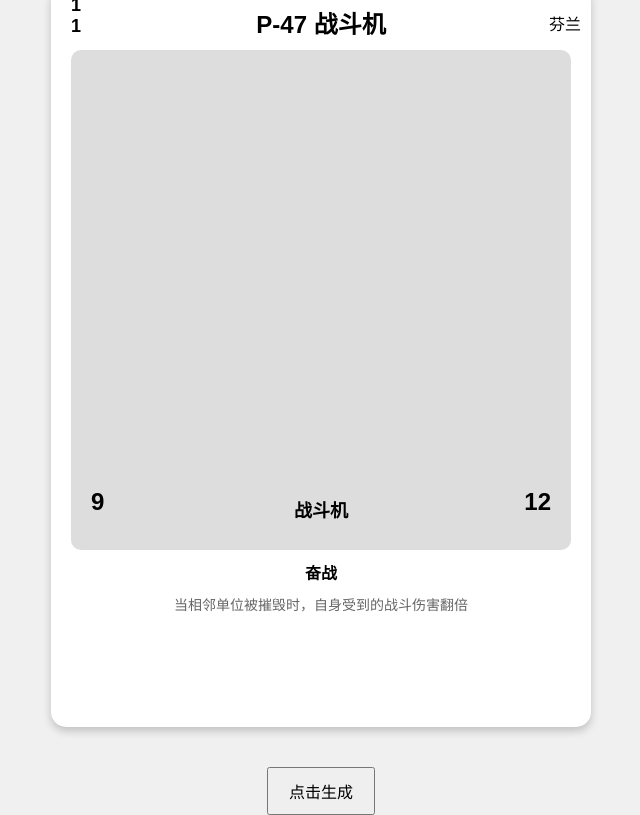
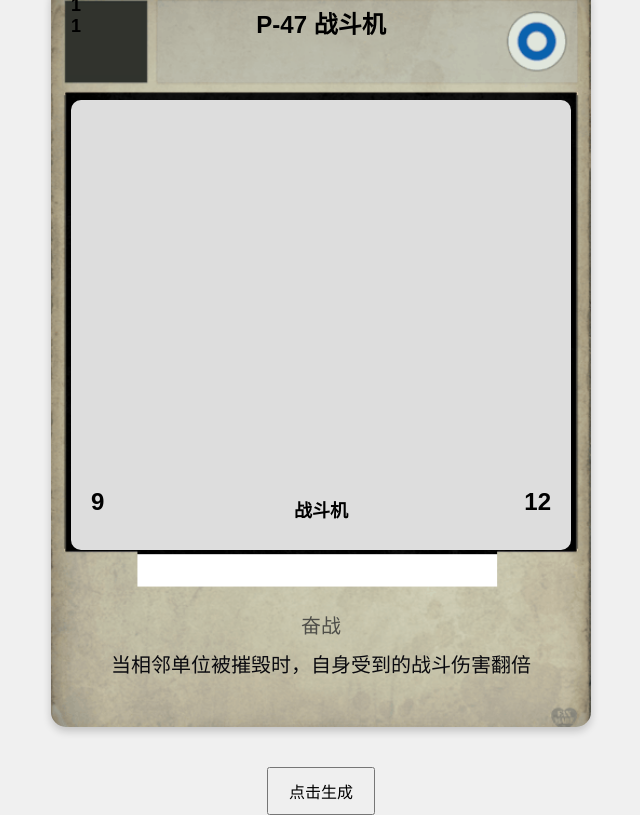
Before and after one commit to obscurefreeman/kardscreator, a plain HTML site: page index.html in a window 1280 px wide. Both pictures are taken after a click on the button "点击生成". Shown: the whole page, without its empty margins (319-959 px from the left). Drawn offline with Linux system fonts and the light colour scheme.

Commit message:
字体等

```diff
--- a/index.html
+++ b/index.html
@@ -21,7 +21,7 @@
                 </div>
                 <p class="unit-type" id="unitType">-</p>
             </div>
-            <p id="country" style="position: absolute; top: 10px; right: 10px;">-</p>
+            <p id="country" style="position: absolute; top: 10px; right: 10px; display: none;">-</p>
             <p class="attributes" id="attributes">-</p>
             <p class="effects" id="effects">-</p>
         </div>
--- a/script.js
+++ b/script.js
@@ -75,8 +75,9 @@
 function spinWheel() {
     // 生成随机数据
     const unitType = getRandomElement(config.unitTypes);  // 先获取unitType
+    const country = getRandomElement(config.countries);
     const cardData = {
-        country: getRandomElement(config.countries),
+        country: country,
         cost: getRandomInt(config.cost.min, config.cost.max),
         fuel: getRandomInt(config.fuel.min, config.fuel.max),
         unitType: unitType,
@@ -103,6 +104,23 @@
 
     document.querySelector('.card h2').textContent = cardData.unitName;
     document.querySelector('.cost-fuel').innerHTML = `${cardData.cost} <br> ${cardData.fuel}`;
+
+    // 设置卡牌背景
+    const card = document.getElementById('card');
+
+    // 设置国家图标
+    const countryImage = document.createElement('img');
+    countryImage.src = `assets/${cardData.country}.png`;
+    countryImage.style.width = '100%'; // 图片填充整个卡片元素
+    card.appendChild(countryImage);
+
+    // 如果是空军，添加空军图标
+    if (cardData.unitType === '战斗机' || cardData.unitType === '轰炸机') {
+        const airForceImage = document.createElement('img');
+        airForceImage.src = `assets/${cardData.country}空军.png`;
+        airForceImage.style.width = '100%'; // 图片填充整个卡片元素
+        card.appendChild(airForceImage);
+    }
 }
 
 // 初始化
--- a/styles.css
+++ b/styles.css
@@ -1,5 +1,20 @@
+@font-face {
+    font-family: 'Kards数字复合字体';
+    src: url('fonts/Kards数字复合字体.ttf') format('ttf');
+}
+
+@font-face {
+    font-family: 'Kards文字复合字体Bold';
+    src: url('fonts/Kards文字复合字体Bold.ttf') format('ttf');
+}
+
+@font-face {
+    font-family: 'Kards文字复合字体Regular';
+    src: url('fonts/Kards文字复合字体Regular.ttf') format('ttf');
+}
+
 body {
-    font-family: Arial, sans-serif;
+    font-family: 'Kards文字复合字体Regular', Arial, sans-serif;
     display: flex;
     justify-content: center;
     align-items: center;
@@ -23,12 +38,26 @@
     background-color: #fff;
     box-shadow: 0 4px 8px rgba(0, 0, 0, 0.2);
     position: relative;
+    background-image: url('assets/模板.png');
+    background-size: cover;
+    overflow: hidden;
+}
+
+.card img {
+    width: 100%;
+    height: auto;
+    position: absolute;
+    top: 0;
+    left: 0;
 }
 
 .card h2 {
     text-align: center;
     font-weight: bold;
     margin: 0 0 10px 0;
+    position: relative;
+    z-index: 2;
+    font-family: 'Kards文字复合字体Bold', sans-serif;
 }
 
 .card .cost-fuel {
@@ -37,14 +66,16 @@
     left: 20px;
     font-size: 18px;
     font-weight: bold;
+    z-index: 2;
+    font-family: 'Kards数字复合字体', sans-serif;
 }
 
 .card .card-image {
     position: relative;
     width: 100%;
-    height: 500px;
+    height: 450px;
     background-color: #ddd;
-    margin: 10px 0;
+    margin: 60px 0;
     border-radius: 10px;
 }
 
@@ -58,6 +89,7 @@
     font-size: 24px;
     font-weight: bold;
     left: 0;
+    font-family: 'Kards数字复合字体', sans-serif;
 }
 
 .card .unit-type {
@@ -67,20 +99,23 @@
     transform: translateX(-50%);
     font-size: 18px;
     font-weight: bold;
+    font-family: 'Kards数字复合字体', sans-serif;
 }
 
 .card .attributes {
     text-align: center;
-    font-weight: bold;
     margin: 10px 0;
-    font-size: 16px;
+    font-size: 20px;
+    color: #4e4e49;
+    font-family: 'Kards文字复合字体Bold', sans-serif;
 }
 
 .card .effects {
     text-align: center;
-    font-size: 14px;
-    color: #666;
+    font-size: 20px;
+    color: #0a0a0f;
     margin-top: 5px;
+    font-family: 'Kards数字复合字体', sans-serif;
 }
 
 .wheel {
```
Also changed, not shown: assets/fonts/Kards数字复合字体.ttf (added), assets/坦克.png (added), assets/战斗机.png (added), assets/步兵.png (added), assets/炮兵.png (added), assets/轰炸机.png (added), 2 other files.
